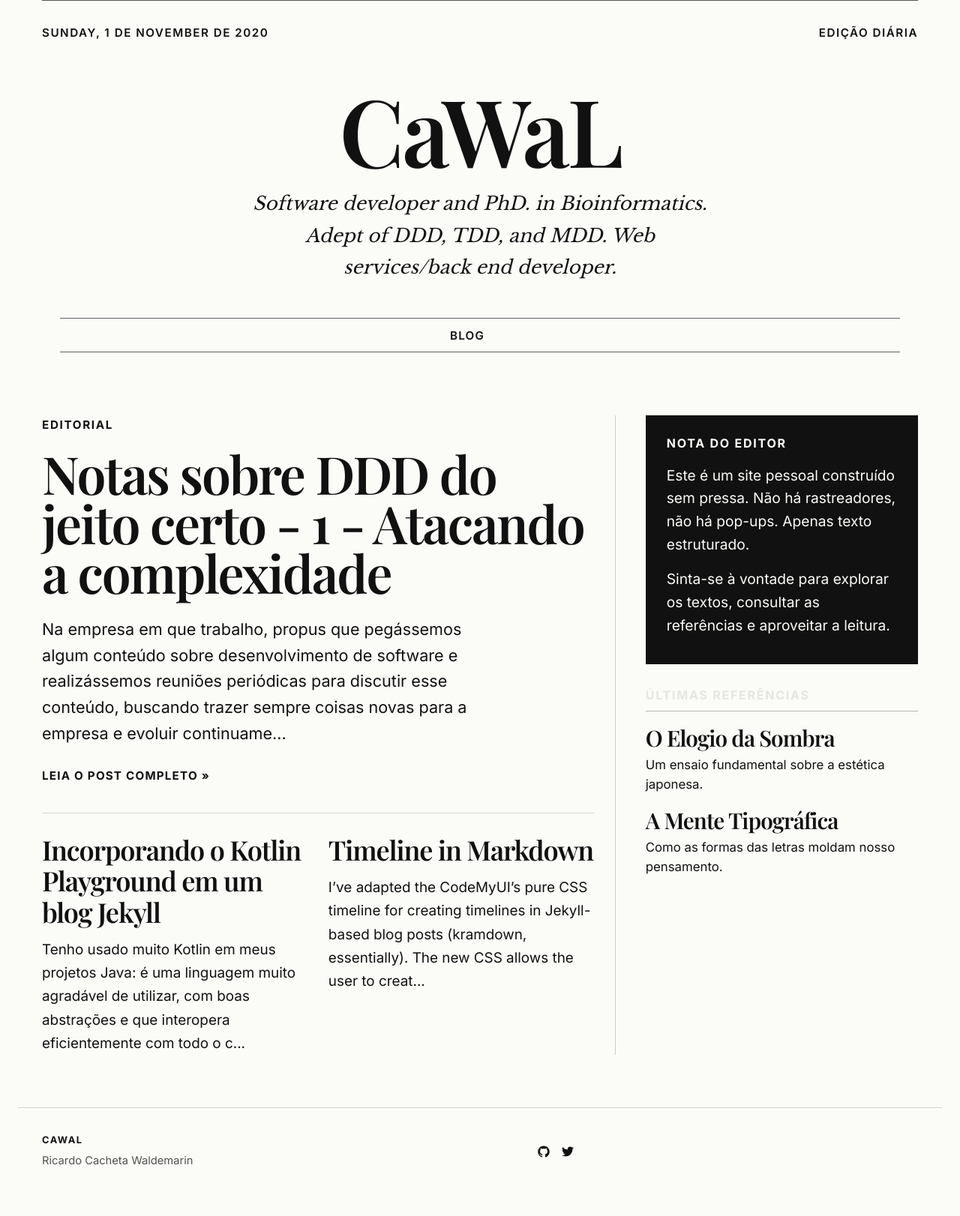
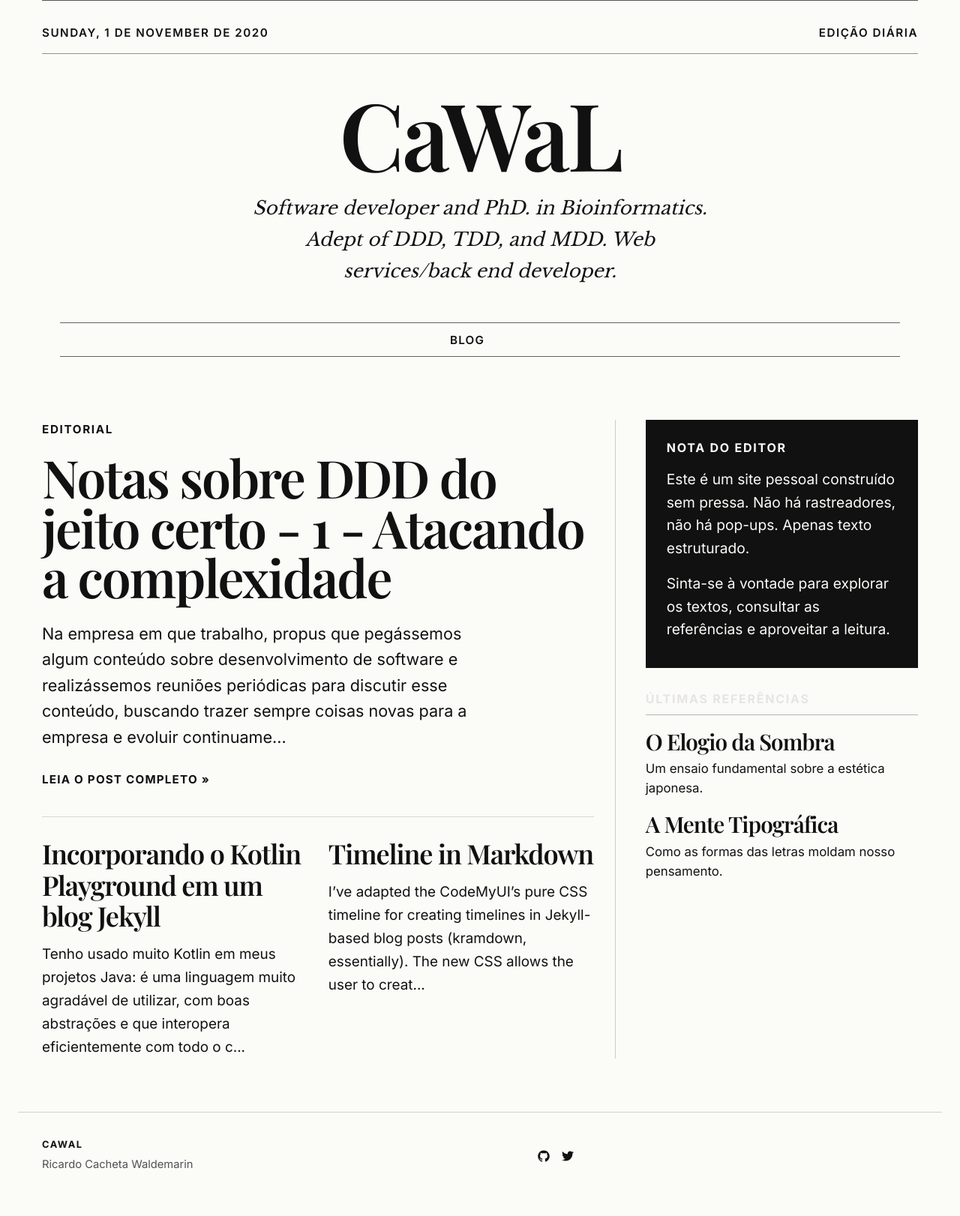
Before and after one commit to cawal/cawal.github.io, a Jekyll site: the page built from index.html, in a window 1280 px wide. Shown: the whole page at 75% size. Built offline with Jekyll 4.4.1, drawn with Linux system fonts in a browser that asks for light colours.

Commit message:
Ajusta a separação visual da capa

```diff
--- a/_sass/_layout.scss
+++ b/_sass/_layout.scss
@@ -128,8 +128,9 @@
     justify-content: space-between;
     gap: 20px;
     padding-top: 30px;
-    padding-bottom: 12px;
+    padding-bottom: 14px;
     border-top: 1px solid rgba(17, 17, 17, 0.7);
+    border-bottom: 1px solid rgba(17, 17, 17, 0.45);
 }
 
 .home-meta-label {
@@ -141,7 +142,7 @@
 }
 
 .home-masthead {
-    padding: 2.75rem 0 4rem;
+    padding: 2.9rem 0 4rem;
     text-align: center;
 }
 
```
